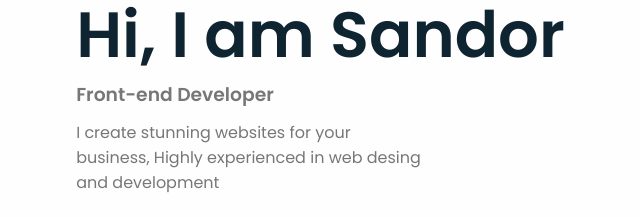
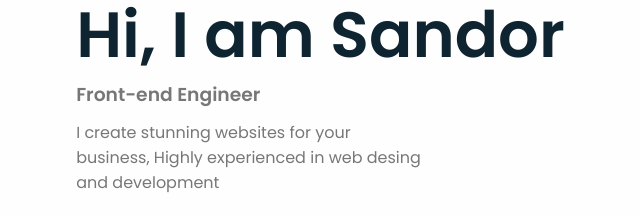
Before and after one commit to Sandy4521/Web-site, a plain HTML site: page index.html in a window 1280 px wide. Shown: the part 273-490 px from the top of the page, 126-766 px from the left. Drawn offline with nearby package versions, Linux system fonts and the light colour scheme.

Commit message:
Update index.html

```diff
--- a/index.html
+++ b/index.html
@@ -62,7 +62,7 @@
                             </div>
                             <div class="info">
                                 <h2> Hi, I am Sandor</h2>
-                                <h3>Front-end Developer</h3>
+                                <h3>Front-end Engineer</h3>
                                 <p>I create stunning websites for your business, Highly experienced in web desing and
                                     development</p>
                                 <a href="#contact" class="btn">Contact Me <i class="fas fa-arrow-circle-right"></i></a>
```
